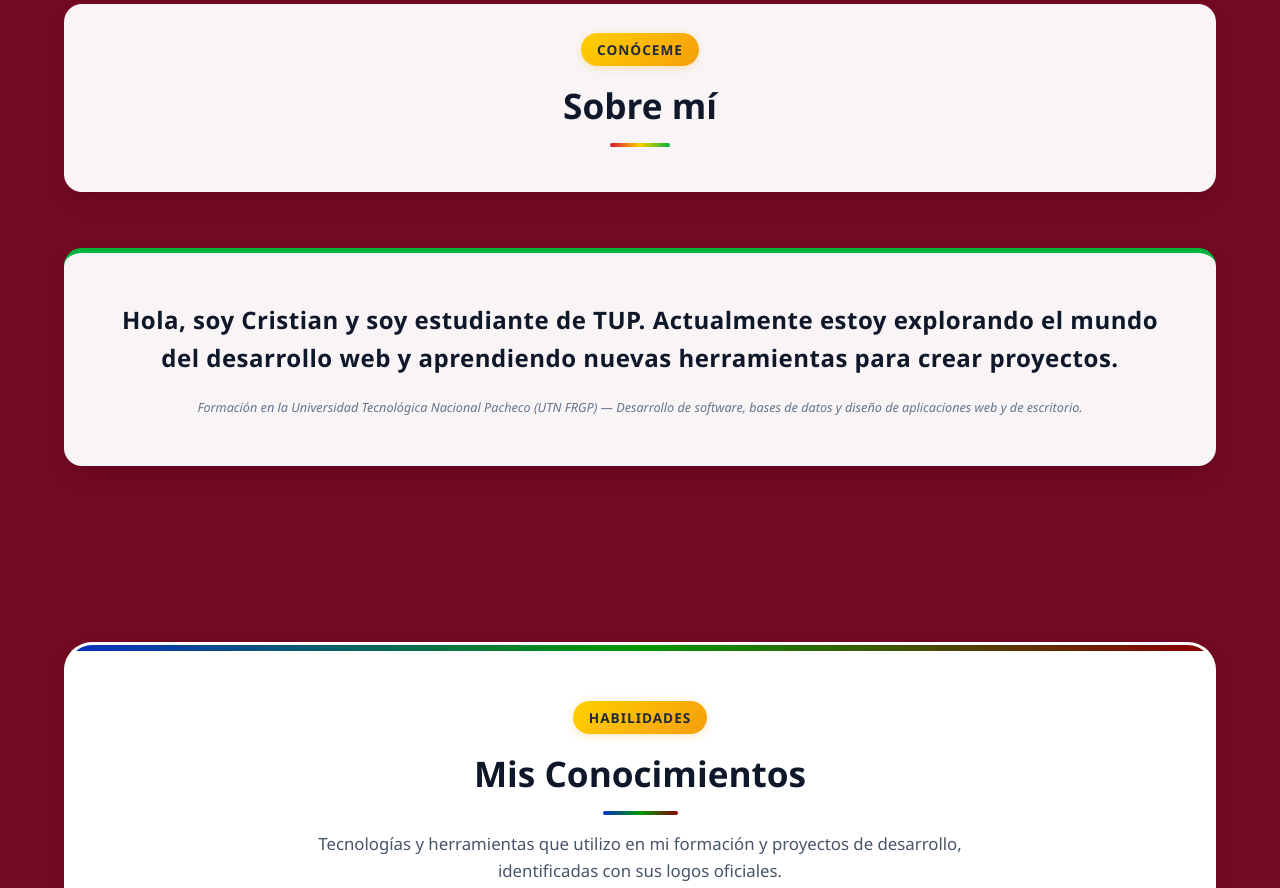
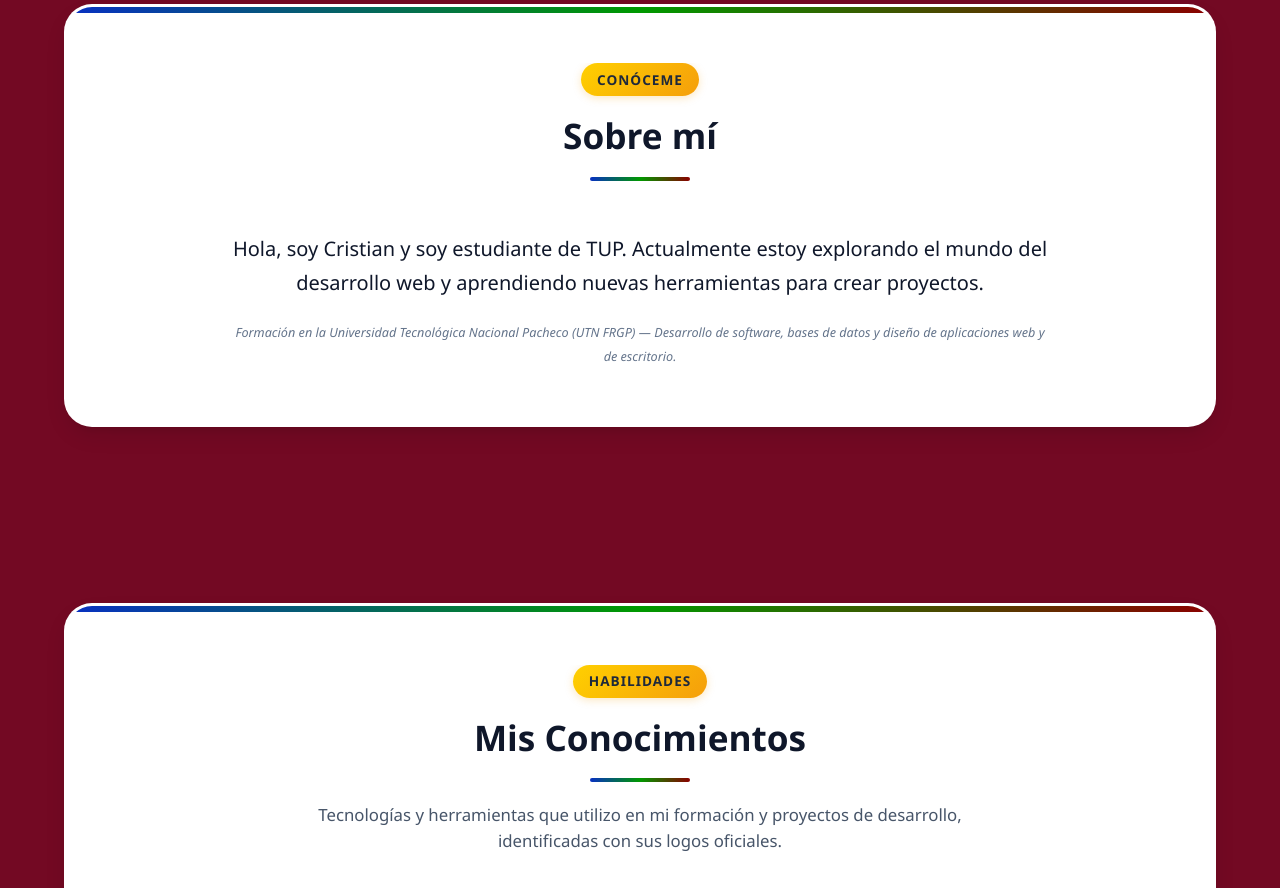
Before and after one commit to Cristiancrzzz99/Portfolio, a plain HTML site: page index.html in a window 1280 px wide. Shown: the part 1096-1984 px from the top of the page. Drawn offline with Linux system fonts and the light colour scheme.

Commit message:
Ajustes finales: elevacion foto de perfil, unificacion tarjeta Sobre Mi, lineas decorativas tricolor 100px y actualizacion de placeholders

```diff
--- a/index.html
+++ b/index.html
@@ -205,21 +205,24 @@
         </section>
 
         <!-- ==========================================
-             3. SOBRE Mi
+             3. SOBRE Mí (TARJETA UNIFICADA)
              ========================================== -->
         <section id="sobre-mi" class="seccion">
             <div class="contenedor">
-                <div class="encabezado-seccion">
+                <!-- Tarjeta contenedora blanca unificada -->
+                <div class="tarjeta-sobre-mi-unificada">
+                    <div class="encabezado-seccion encabezado-sobre-mi">
                         <span class="insignia-seccion">Conóceme</span>
                         <h2 class="titulo-seccion">Sobre mí</h2>
                         <div class="linea-decorativa"></div>
                     </div>
 
-                <div class="tarjeta-sobre-mi">
+                    <div class="contenido-sobre-mi">
                         <p class="texto-sobre-mi">Hola, soy Cristian y soy estudiante de TUP. Actualmente estoy explorando el mundo del desarrollo web y aprendiendo nuevas herramientas para crear proyectos.</p>
                         <p class="nota-provisional">
                             <small><em>Formación en la Universidad Tecnológica Nacional Pacheco (UTN FRGP) — Desarrollo de software, bases de datos y diseño de aplicaciones web y de escritorio.</em></small>
                         </p>
+                    </div>
                 </div>
             </div>
         </section>
@@ -405,14 +408,14 @@
                         <!-- Campo: Nombre -->
                         <div class="grupo-campo">
                             <label for="nombre" class="etiqueta-campo">Nombre completo <span class="campo-obligatorio">*</span></label>
-                            <input type="text" id="nombre" name="nombre" class="input-campo" placeholder="Ej. Juan Pérez" autocomplete="name">
+                            <input type="text" id="nombre" name="nombre" class="input-campo" placeholder="Ej. Fernando Pimentel" autocomplete="name">
                             <span class="mensaje-error" id="error-nombre"></span>
                         </div>
 
                         <!-- Campo: Email -->
                         <div class="grupo-campo">
                             <label for="email" class="etiqueta-campo">Correo electrónico <span class="campo-obligatorio">*</span></label>
-                            <input type="email" id="email" name="email" class="input-campo" placeholder="Ej. juan.perez@correo.com" autocomplete="email">
+                            <input type="email" id="email" name="email" class="input-campo" placeholder="Ej. fernando.pimentel@correo.com" autocomplete="email">
                             <span class="mensaje-error" id="error-email"></span>
                         </div>
 
--- a/style.css
+++ b/style.css
@@ -589,12 +589,26 @@
 .encabezado-seccion {
     text-align: center;
     margin-bottom: 3.5rem;
-    background: var(--color-fondo-tarjeta);
-    padding: 1.8rem 2rem;
-    border-radius: var(--radio-borde);
+    background: #FFFFFF;
+    padding: 2.2rem 2rem;
+    border-radius: 24px;
     box-shadow: var(--sombra-tarjeta);
+    border: 3px solid rgba(255, 255, 255, 0.9);
+    position: relative;
+    overflow: hidden;
     display: inline-block;
     width: 100%;
+}
+
+/* Franja superior decorativa tricolor en encabezados independientes */
+.encabezado-seccion:not(.encabezado-sobre-mi):not(.encabezado-conocimientos)::before {
+    content: '';
+    position: absolute;
+    top: 0;
+    left: 0;
+    right: 0;
+    height: 6px;
+    background: linear-gradient(90deg, #0830C2 0%, #009900 50%, #8B0000 100%);
 }
 
 .insignia-seccion {
@@ -626,10 +640,10 @@
 }
 
 .linea-decorativa {
-    width: 60px;
-    height: 4px;
-    background: linear-gradient(90deg, var(--color-rojo), var(--color-amarillo), var(--color-verde));
-    margin: 0.6rem auto 1rem;
+    width: 100px;
+    height: 4.5px;
+    background: linear-gradient(90deg, #0830C2 0%, #009900 50%, #8B0000 100%);
+    margin: 0.8rem auto 1.2rem;
     border-radius: 4px;
 }
 
@@ -664,6 +678,7 @@
     justify-content: center;
     align-items: center;
     position: relative;
+    transform: translateY(-40px); /* Elevación de aprox 3cm hacia arriba para centrado visual perfecto */
 }
 
 /* Tarjeta derecha independiente para el texto */
@@ -939,27 +954,54 @@
 }
 
 /* --------------------------------------------------------------------------
-   10. SECCIÓN: SOBRE MÍ
+   10. SECCIÓN: SOBRE MÍ (CUADRO UNIFICADO)
    -------------------------------------------------------------------------- */
-.tarjeta-sobre-mi {
-    background: var(--color-fondo-tarjeta);
-    padding: 3rem;
-    border-radius: var(--radio-borde);
+.tarjeta-sobre-mi-unificada {
+    background: #FFFFFF;
+    border-radius: 28px;
+    padding: 3.5rem 3rem;
     box-shadow: var(--sombra-tarjeta);
+    border: 3px solid rgba(255, 255, 255, 0.9);
+    position: relative;
+    overflow: hidden;
     text-align: center;
-    position: relative;
-    border-top: 5px solid var(--color-verde);
-}
-
-.texto-sobre-mi {
-    font-size: 1.5rem;
-    font-weight: 600;
-    color: var(--color-texto-principal);
-    margin-bottom: 1rem;
-    letter-spacing: 0.5px;
-}
-
-.nota-provisional {
+}
+
+/* Efecto de cinta decorativa superior combinando únicamente Azul, Verde y Rojo */
+.tarjeta-sobre-mi-unificada::before,
+.bloque-conocimientos-blanco::before,
+.bloque-conocimientos-oscuro::before {
+    content: '';
+    position: absolute;
+    top: 0;
+    left: 0;
+    right: 0;
+    height: 6px;
+    background: linear-gradient(90deg, #0830C2 0%, #009900 50%, #8B0000 100%);
+}
+
+.encabezado-sobre-mi {
+    background: transparent;
+    box-shadow: none;
+    padding: 0 0 1.5rem 0;
+    margin-bottom: 0;
+    border: none;
+}
+
+.contenido-sobre-mi {
+    max-width: 820px;
+    margin: 0 auto;
+}
+
+.contenido-sobre-mi .texto-sobre-mi {
+    font-size: 1.25rem;
+    font-weight: 500;
+    line-height: 1.7;
+    color: var(--color-texto-principal);
+    margin-bottom: 1.2rem;
+}
+
+.contenido-sobre-mi .nota-provisional {
     color: var(--color-texto-suave);
     font-size: 0.95rem;
 }
@@ -980,18 +1022,6 @@
     overflow: hidden;
 }
 
-/* Efecto de cinta decorativa superior combinando únicamente Azul, Verde y Rojo */
-.bloque-conocimientos-blanco::before,
-.bloque-conocimientos-oscuro::before {
-    content: '';
-    position: absolute;
-    top: 0;
-    left: 0;
-    right: 0;
-    height: 6px;
-    background: linear-gradient(90deg, #0830C2 0%, #009900 50%, #8B0000 100%);
-}
-
 .encabezado-conocimientos {
     background: transparent;
     box-shadow: none;
@@ -1002,10 +1032,10 @@
 /* Línea decorativa debajo del título 'Mis Conocimientos': degradado de solo Azul, Verde y Rojo */
 .linea-decorativa-conocimientos,
 .encabezado-conocimientos .linea-decorativa {
-    width: 75px;
-    height: 4px;
+    width: 100px;
+    height: 4.5px;
     background: linear-gradient(90deg, #0830C2 0%, #009900 50%, #8B0000 100%);
-    margin: 0.6rem auto 1rem;
+    margin: 0.8rem auto 1.2rem;
     border-radius: 4px;
 }
 
@@ -1208,13 +1238,26 @@
    14. SECCIÓN: FORMULARIO DE CONTACTO
    -------------------------------------------------------------------------- */
 .tarjeta-contacto {
-    background: var(--color-fondo-tarjeta);
-    padding: 3rem;
-    border-radius: var(--radio-borde);
+    background: #FFFFFF;
+    padding: 3.5rem 3rem;
+    border-radius: 28px;
     box-shadow: var(--sombra-tarjeta);
+    border: 3px solid rgba(255, 255, 255, 0.9);
     max-width: 720px;
     margin: 0 auto;
-    border-top: 5px solid var(--color-rojo);
+    position: relative;
+    overflow: hidden;
+}
+
+/* Franja superior decorativa tricolor en la tarjeta de contacto */
+.tarjeta-contacto::before {
+    content: '';
+    position: absolute;
+    top: 0;
+    left: 0;
+    right: 0;
+    height: 6px;
+    background: linear-gradient(90deg, #0830C2 0%, #009900 50%, #8B0000 100%);
 }
 
 /* Mensaje de confirmación / éxito */
@@ -1595,9 +1638,9 @@
         padding: 3.5rem 0;
     }
 
-    .tarjeta-sobre-mi,
+    .tarjeta-sobre-mi-unificada,
     .tarjeta-contacto {
-        padding: 2rem 1.5rem;
+        padding: 2.2rem 1.5rem;
     }
 
     .bloque-conocimientos-blanco,
@@ -1653,6 +1696,8 @@
         height: 190px;
     }
 
+    .tarjeta-sobre-mi-unificada,
+    .tarjeta-contacto,
     .bloque-conocimientos-blanco,
     .bloque-conocimientos-oscuro {
         padding: 2rem 1rem;
```
Lines whose indentation alone changed are shown as unchanged.
